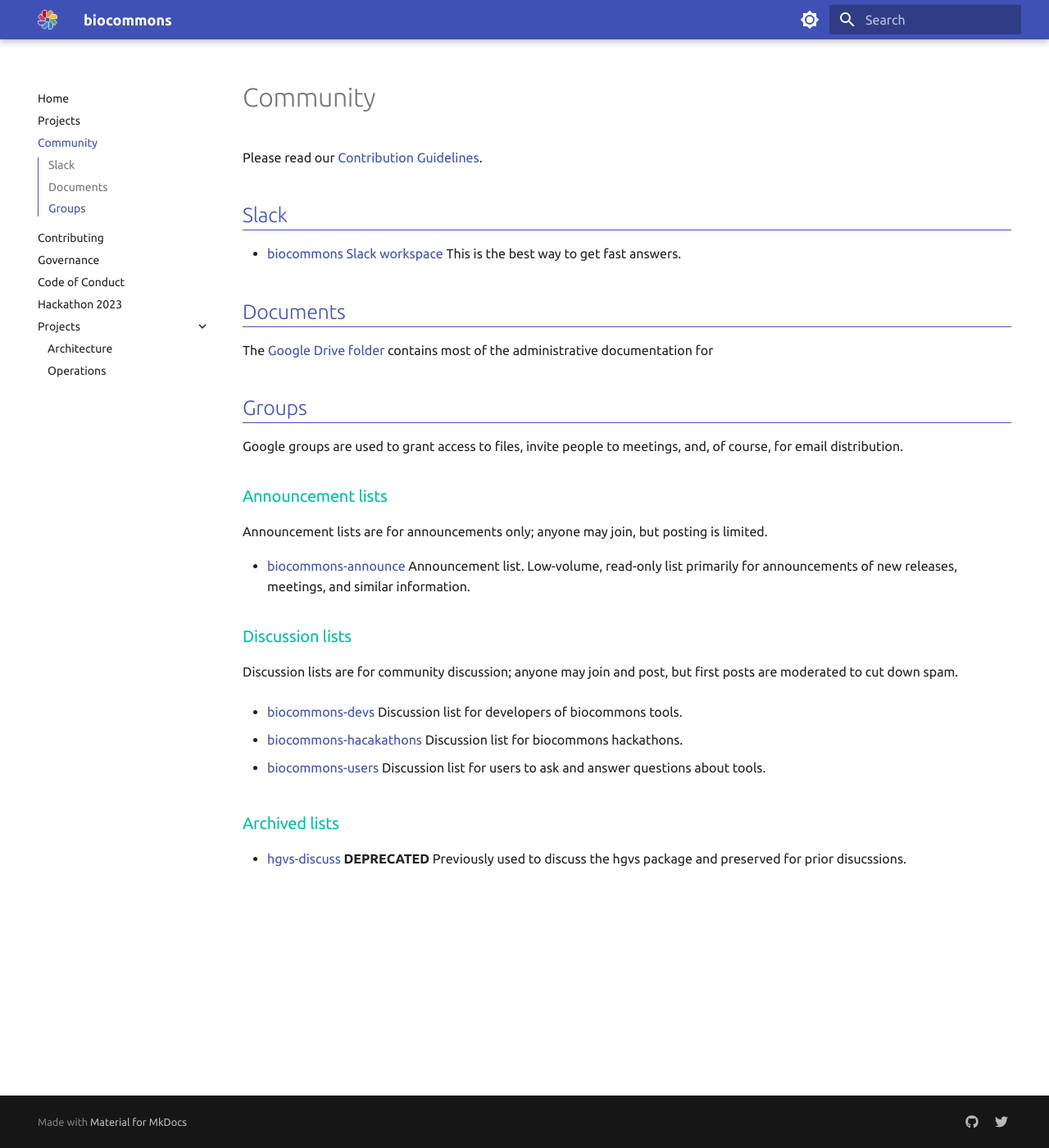
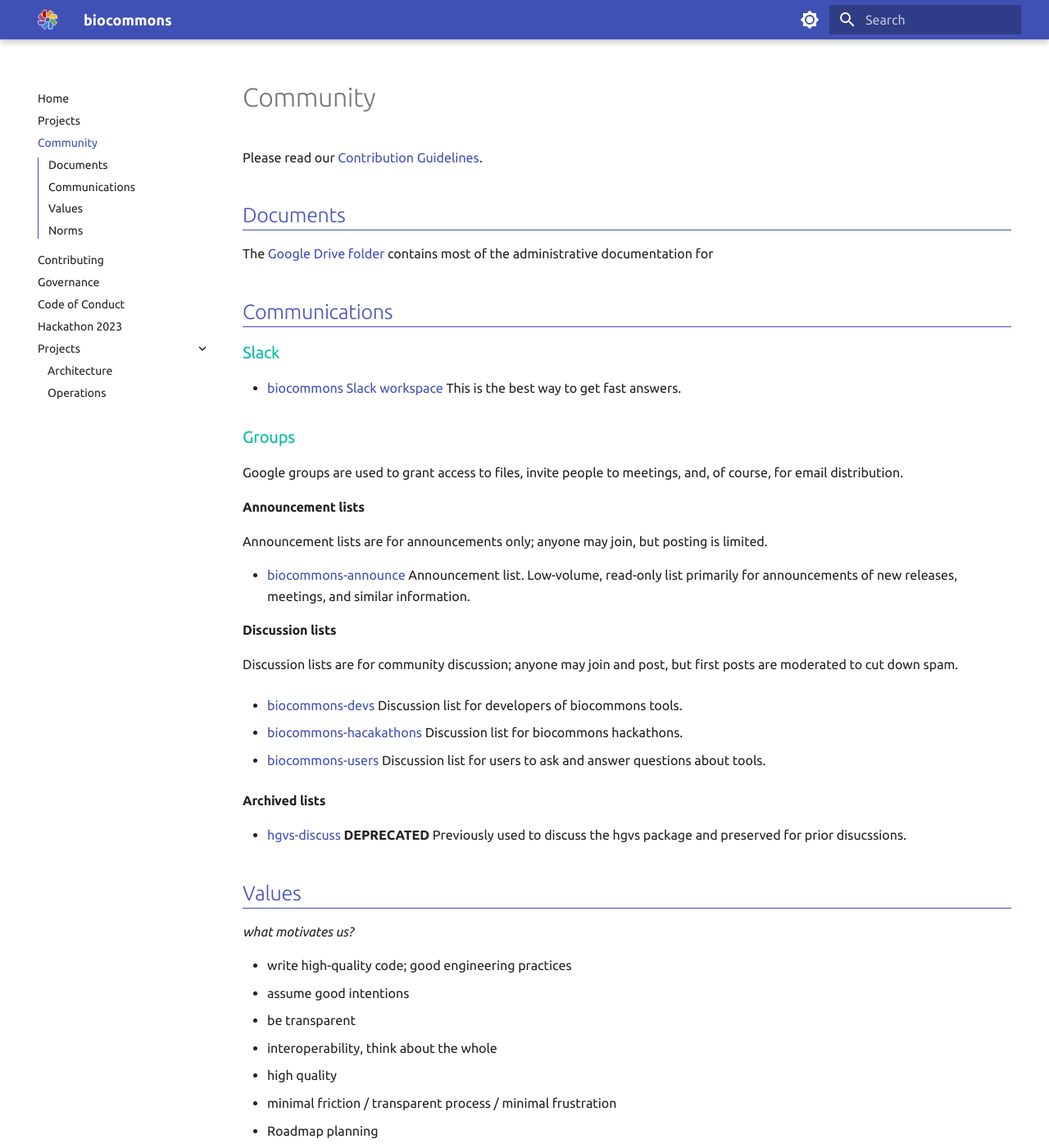
Before and after one commit to biocommons/biocommons.github.io, an MkDocs documentation site: the page built from docs/community.md, in a window 1280 px wide and 1400 px high. Shown: the whole window at 82% size. Built offline with MkDocs 1.6.1 and Material for MkDocs 9.7.7, drawn with Linux system fonts in a browser that asks for light colours; some of the changed text lies outside the part shown.

Commit message:
added community pages

```diff
--- a/docs/community.md
+++ b/docs/community.md
@@ -2,24 +2,25 @@
 
 Please read our [Contribution Guidelines](/contributing/).
 
-## Slack
+## Documents
+
+The [Google Drive folder](https://t.ly/biocommons-drive) contains most of the administrative documentation for
+
+## Communications
+
+### Slack
 
 * [biocommons Slack workspace](https://join.slack.com/t/biocommons/shared_invite/zt-1tg9dwtwg-nM1YIgAT04G6MiffLtKH1Q)
   This is the best way to get fast answers.
 
 <!-- Note to self: refresh link from https://biocommons.slack.com/admin/shared_invites -->
 
-## Documents
-
-The [Google Drive folder](https://t.ly/biocommons-drive) contains most of the administrative documentation for
-
-
-## Groups
+### Groups
 
 Google groups are used to grant access to files, invite people to meetings, and, of
 course, for email distribution.
 
-### Announcement lists
+#### Announcement lists
 
 Announcement lists are for announcements only; anyone may join, but posting is limited.
 
@@ -27,7 +28,7 @@
   Announcement list. Low-volume, read-only list primarily for announcements of new releases, meetings, and similar
   information.
 
-### Discussion lists
+#### Discussion lists
 
 Discussion lists are for community discussion; anyone may join and post, but first posts are
 moderated to cut down spam.
@@ -41,7 +42,41 @@
 * [biocommons-users](https://groups.google.com/g/biocommons-users)
   Discussion list for users to ask and answer questions about tools.
 
-### Archived lists
+#### Archived lists
 
 * [hgvs-discuss](https://groups.google.com/g/hgvs-discuss) **DEPRECATED**  Previously used to
   discuss the hgvs package and preserved for prior disucssions.
+
+
+## Values
+
+*what motivates us?*
+
+- write high-quality code; good engineering practices
+- assume good intentions
+- be transparent
+- interoperability, think about the whole
+- high quality
+- minimal friction / transparent process / minimal frustration
+- Roadmap planning
+- blocker elimination mechanism
+- Key stakeholders / project decision-makers
+- interoperability
+- consistency
+- encourage contributions
+- encourage input on directions
+- mentorship
+- community of contributors
+- rewarding engagement
+
+- Lightweight process with a focus on outcomes
+- Reliable, high-quality, and clinical-grade software
+- Coherency, consistency, predictability, principle of least surprise
+- Interoperable software
+- Mission and community
+- Mentorship and learning. Openness by default. Diversity.
+- Presumption of good intentions
+- Common practices and tools.
+
+
+## Norms
--- a/mkdocs.yml
+++ b/mkdocs.yml
@@ -7,6 +7,7 @@
 plugins:
   #- autolinks
   - awesome-pages
+  - glightbox
   - search
   #- multirepo # https://github.com/backstage/mkdocs-monorepo-plugin
 
@@ -23,6 +24,7 @@
           format: !!python/name:pymdownx.superfences.fence_code_format
   - toc:
       toc_depth: 2
+      permalink: "#"
 
 extra:
   social:
```
Also changed, not shown: docs/governance.md (+9 -3 lines), docs/projects.md (+3 -1 lines).
